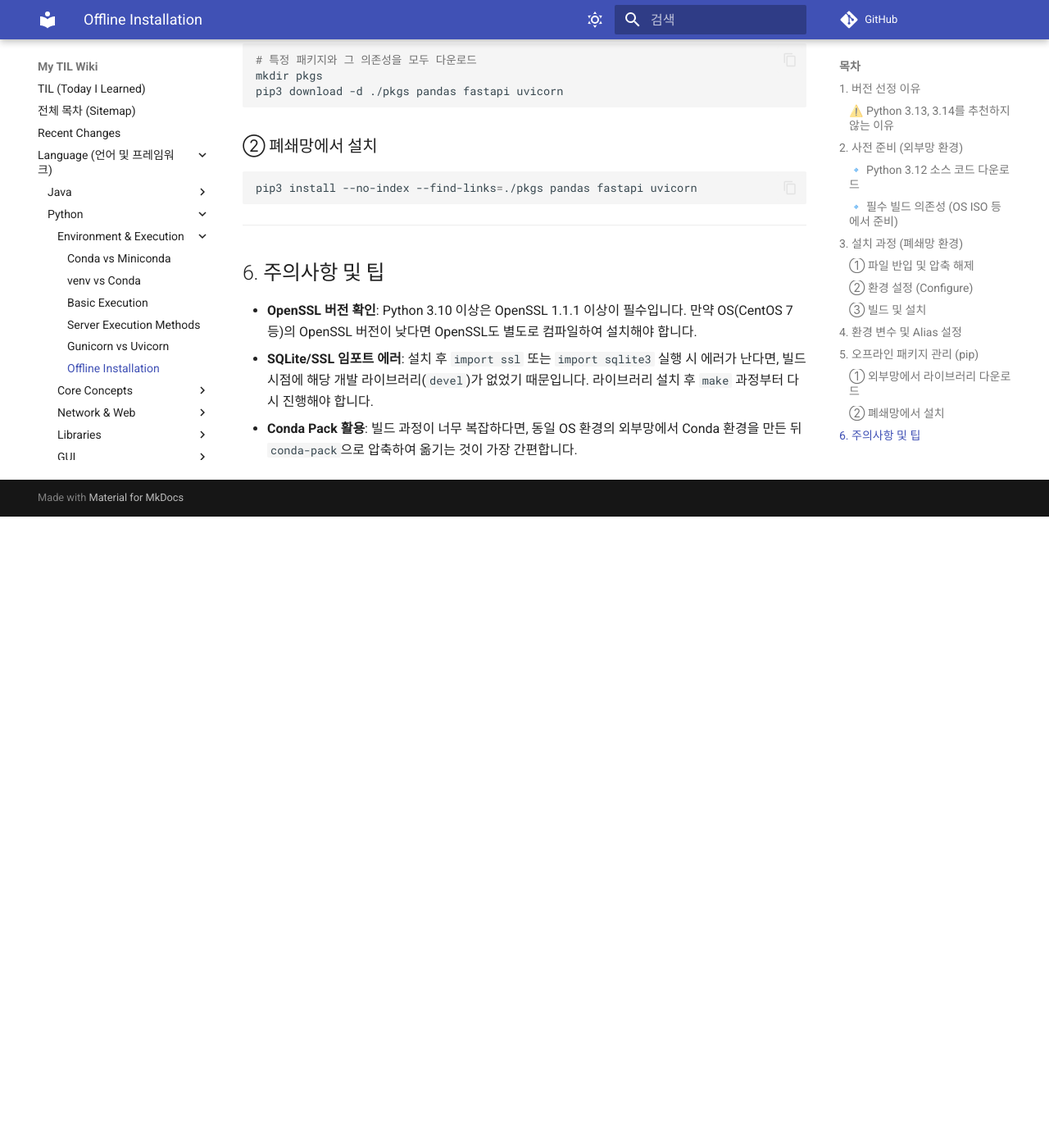
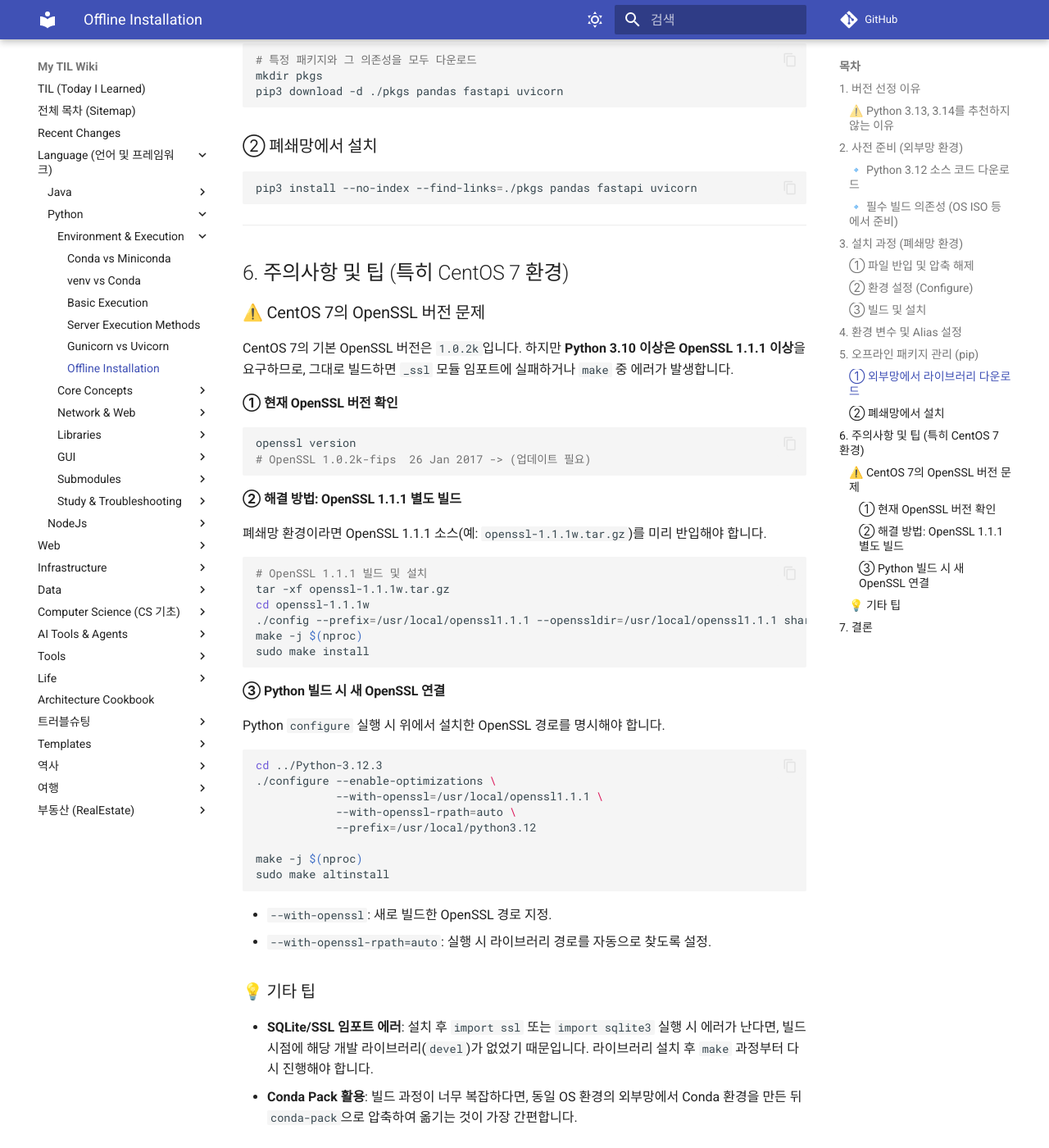
Before and after one commit to DevDooly/TIL, an MkDocs documentation site: the page built from docs/Language/Python/Offline_Installation_Guide.md, in a window 1280 px wide and 1400 px high, scrolled down 2376 px. Shown: the whole window at 82% size. Built offline with MkDocs 1.6.1 and Material for MkDocs 9.7.7, drawn with Linux system fonts in a browser that asks for light colours; comment, search, counter and statistics services are not loaded; before the commit the page ends 3006 px from its top, so only the background shows below that; some of the changed text lies outside the part shown.

Commit message:
docs: CentOS 7 OpenSSL 버전 문제 해결 가이드 추가

````diff
--- a/docs/Language/Python/Offline_Installation_Guide.md
+++ b/docs/Language/Python/Offline_Installation_Guide.md
@@ -94,8 +94,53 @@ pip3 install --no-index --find-links=./pkgs pandas fastapi uvicorn
 
 ---
 
-## 6. 주의사항 및 팁
+## 6. 주의사항 및 팁 (특히 CentOS 7 환경)
 
-* **OpenSSL 버전 확인**: Python 3.10 이상은 OpenSSL 1.1.1 이상이 필수입니다. 만약 OS(CentOS 7 등)의 OpenSSL 버전이 낮다면 OpenSSL도 별도로 컴파일하여 설치해야 합니다.
+### ⚠️ CentOS 7의 OpenSSL 버전 문제
+CentOS 7의 기본 OpenSSL 버전은 `1.0.2k`입니다. 하지만 **Python 3.10 이상은 OpenSSL 1.1.1 이상**을 요구하므로, 그대로 빌드하면 `_ssl` 모듈 임포트에 실패하거나 `make` 중 에러가 발생합니다.
+
+#### ① 현재 OpenSSL 버전 확인
+```bash
+openssl version
+# OpenSSL 1.0.2k-fips  26 Jan 2017 -> (업데이트 필요)
+```
+
+#### ② 해결 방법: OpenSSL 1.1.1 별도 빌드
+폐쇄망 환경이라면 OpenSSL 1.1.1 소스(예: `openssl-1.1.1w.tar.gz`)를 미리 반입해야 합니다.
+
+```bash
+# OpenSSL 1.1.1 빌드 및 설치
+tar -xf openssl-1.1.1w.tar.gz
+cd openssl-1.1.1w
+./config --prefix=/usr/local/openssl1.1.1 --openssldir=/usr/local/openssl1.1.1 shared zlib
+make -j $(nproc)
+sudo make install
+```
+
+#### ③ Python 빌드 시 새 OpenSSL 연결
+Python `configure` 실행 시 위에서 설치한 OpenSSL 경로를 명시해야 합니다.
+
+```bash
+cd ../Python-3.12.3
+./configure --enable-optimizations \
+            --with-openssl=/usr/local/openssl1.1.1 \
+            --with-openssl-rpath=auto \
+            --prefix=/usr/local/python3.12
+
+make -j $(nproc)
+sudo make altinstall
+```
+
+* `--with-openssl`: 새로 빌드한 OpenSSL 경로 지정.
+* `--with-openssl-rpath=auto`: 실행 시 라이브러리 경로를 자동으로 찾도록 설정.
+
+### 💡 기타 팁
+
 * **SQLite/SSL 임포트 에러**: 설치 후 `import ssl` 또는 `import sqlite3` 실행 시 에러가 난다면, 빌드 시점에 해당 개발 라이브러리(`devel`)가 없었기 때문입니다. 라이브러리 설치 후 `make` 과정부터 다시 진행해야 합니다.
 * **Conda Pack 활용**: 빌드 과정이 너무 복잡하다면, 동일 OS 환경의 외부망에서 Conda 환경을 만든 뒤 `conda-pack`으로 압축하여 옮기는 것이 가장 간편합니다.
+
+---
+
+## 7. 결론
+
+폐쇄망 환경의 Python 설치는 **사전 의존성 패키지 확보**가 성공의 90%를 결정합니다. 특히 CentOS 7과 같이 오래된 OS를 사용하는 경우 OpenSSL 버전을 반드시 미리 체크해야 합니다.
````
Also changed, not shown: README.md (+1 -1 lines), docs/Recent_Changes.md (+1 -1 lines).
